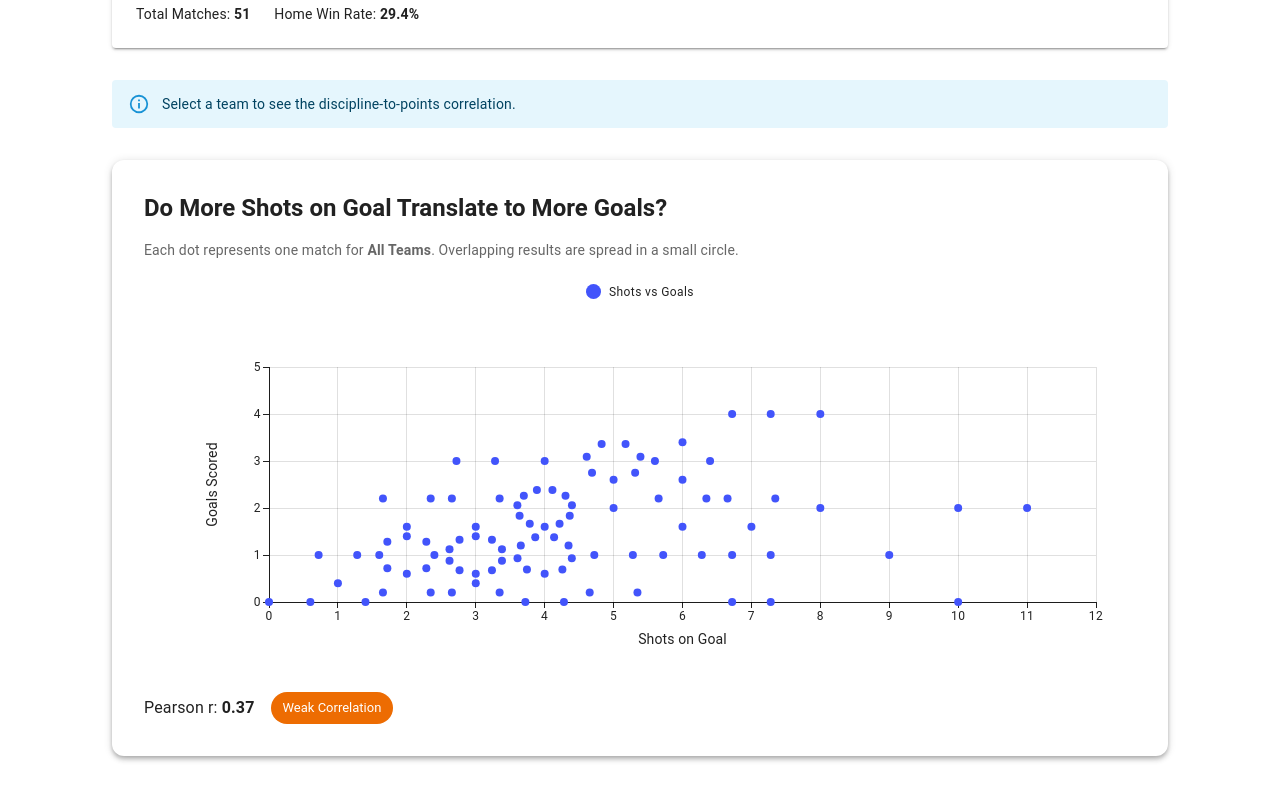
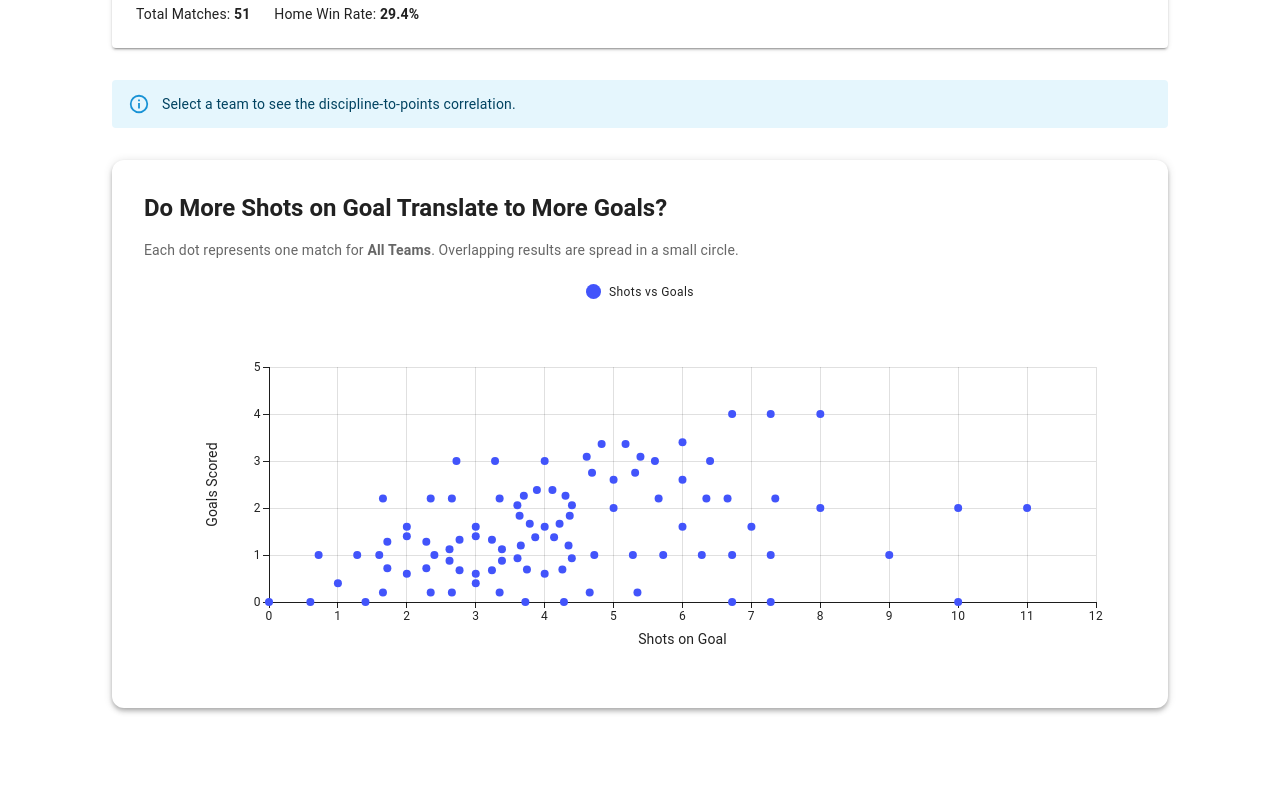
Before and after one commit to NicholasCloud4/English-Premier-League-Data-Analysis, a React (Vite) app: page /analysis in a window 1280 px wide. Shown: the part 724-1524 px from the top of the page. After the commit the page ends 1488 px from the top, so only its background shows below. Built offline with nearby package versions, Linux system fonts and the light colour scheme.

Commit message:
Revised Project

```diff
--- a/src/App.jsx
+++ b/src/App.jsx
@@ -13,7 +13,7 @@ function App() {
         <Navbar />
         <main className="max-w-6xl mx-auto px-6 py-8">
           <Routes>
-            {/* <Route path="/" element={<Navigate to="/about" replace />} /> */}
+            <Route path="/" element={<Analysis />} />
             <Route path="/analysis" element={<Analysis />} />
             <Route path="/events" element={<Events />} />
             <Route path="/about" element={<About />} />
--- a/src/components/ShotVsGoalChart.jsx
+++ b/src/components/ShotVsGoalChart.jsx
@@ -91,33 +91,33 @@ export default function ShotsVsGoalsChart({ fixtures = [], selectedTeam }) {
     }, [fixtures, selectedTeam]);
 
     // Pearson correlation — always uses rawX/rawY, never the spread positions
-    const correlation = useMemo(() => {
-        if (data.length < 2) return 0;
+    // const correlation = useMemo(() => {
+    //     if (data.length < 2) return 0;
 
-        const n = data.length;
-        const sumX = data.reduce((s, p) => s + p.rawX, 0);
-        const sumY = data.reduce((s, p) => s + p.rawY, 0);
-        const sumXY = data.reduce((s, p) => s + p.rawX * p.rawY, 0);
-        const sumX2 = data.reduce((s, p) => s + p.rawX * p.rawX, 0);
-        const sumY2 = data.reduce((s, p) => s + p.rawY * p.rawY, 0);
+    //     const n = data.length;
+    //     const sumX = data.reduce((s, p) => s + p.rawX, 0);
+    //     const sumY = data.reduce((s, p) => s + p.rawY, 0);
+    //     const sumXY = data.reduce((s, p) => s + p.rawX * p.rawY, 0);
+    //     const sumX2 = data.reduce((s, p) => s + p.rawX * p.rawX, 0);
+    //     const sumY2 = data.reduce((s, p) => s + p.rawY * p.rawY, 0);
 
-        const numerator = n * sumXY - sumX * sumY;
-        const denominator = Math.sqrt(
-            (n * sumX2 - sumX * sumX) *
-            (n * sumY2 - sumY * sumY)
-        );
+    //     const numerator = n * sumXY - sumX * sumY;
+    //     const denominator = Math.sqrt(
+    //         (n * sumX2 - sumX * sumX) *
+    //         (n * sumY2 - sumY * sumY)
+    //     );
 
-        return denominator === 0 ? 0 : numerator / denominator;
-    }, [data]);
+    //     return denominator === 0 ? 0 : numerator / denominator;
+    // }, [data]);
 
-    const correlationStrength = useMemo(() => {
-        const abs = Math.abs(correlation);
-        if (data.length < 3) return { label: "Insufficient Data", color: "warning" };
-        if (abs > 0.7) return { label: "Strong Correlation", color: "success" };
-        if (abs > 0.4) return { label: "Moderate Correlation", color: "info" };
-        if (abs > 0.2) return { label: "Weak Correlation", color: "warning" };
-        return { label: "Little / No Correlation", color: "error" };
-    }, [correlation, data.length]);
+    // const correlationStrength = useMemo(() => {
+    //     const abs = Math.abs(correlation);
+    //     if (data.length < 3) return { label: "Insufficient Data", color: "warning" };
+    //     if (abs > 0.7) return { label: "Strong Correlation", color: "success" };
+    //     if (abs > 0.4) return { label: "Moderate Correlation", color: "info" };
+    //     if (abs > 0.2) return { label: "Weak Correlation", color: "warning" };
+    //     return { label: "Little / No Correlation", color: "error" };
+    // }, [correlation, data.length]);
 
     const maxX = Math.max(...data.map(d => d.rawX), 5);
     const maxY = Math.max(...data.map(d => d.rawY), 4);
@@ -181,7 +181,7 @@ export default function ShotsVsGoalsChart({ fixtures = [], selectedTeam }) {
                     )}
                 </Box>
 
-                <Stack direction="row" spacing={2} alignItems="center">
+                {/* <Stack direction="row" spacing={2} alignItems="center">
                     <Typography variant="body1">
                         Pearson r: <strong>{correlation.toFixed(2)}</strong>
                     </Typography>
@@ -189,7 +189,7 @@ export default function ShotsVsGoalsChart({ fixtures = [], selectedTeam }) {
                         label={correlationStrength.label}
                         color={correlationStrength.color}
                     />
-                </Stack>
+                </Stack> */}
             </Stack>
         </Paper>
     );
--- a/src/pages/About.jsx
+++ b/src/pages/About.jsx
@@ -7,7 +7,7 @@ export default function About() {
 
             <div className="space-y-6 text-gray-700 leading-relaxed">
                 <p className="text-lg">
-                    Welcome to my English Premier League Data Analysis project! This interactive dashboard was created
+                    Welcome to my English Premier League Data Analysis project! This interactive website was created
                     to explore and visualize key statistics from the English Premier League, offering insights
                     into team performance, player statistics, and match outcomes.
                 </p>
@@ -23,13 +23,12 @@ export default function About() {
                 <p>
                     This project allowed me to tackle real-world challenges in data processing, API integration,
                     and creating interactive user experiences. From collecting and looking at data to designing intuitive
-                    charts, every aspect of this dashboard represents a learning opportunity and a step forward
+                    charts, every aspect of this website represents a learning opportunity and a step forward
                     in my development journey.
                 </p>
 
                 <h2 className="text-2xl font-semibold text-[#38003c] mt-8 mb-4">What You'll Find</h2>
                 <ul className="list-disc list-inside space-y-2 ml-4">
-                    <li>Comprehensive team statistics including goals, assists, and defensive records</li>
                     <li>Fixture-level match data with detailed statistics for each finished game</li>
                     <li>Event timelines for each match (goals, cards, substitutions, and other key moments)</li>
                     <li>Interactive charts and visualizations for easy data exploration</li>
@@ -39,15 +38,14 @@ export default function About() {
                 <h2 className="text-2xl font-semibold text-[#38003c] mt-8 mb-4">My Goals</h2>
                 <p>
                     Through this project, I aimed to demonstrate my ability to work with complex data,
-                    create meaningful visualizations, and build a polished, user-friendly web application.
+                    create meaningful visualizations, and build a polished, user-friendly website.
                     Whether you're a fellow football enthusiast, a recruiter looking at my portfolio, or
-                    someone interested in sports analytics, I hope this dashboard provides valuable insights
+                    someone interested in sports analytics, I hope this project provides valuable insights
                     and showcases the potential of data-driven storytelling in sports.
                 </p>
 
                 <p className="mt-8 pt-6 border-t border-gray-200 text-sm text-gray-600">
-                    <strong>Data Source:</strong> All statistics are sourced from official Premier League APIs
-                    and publicly available datasets. This is an independent project created for educational
+                    <strong>Data Source:</strong> All statistics are sourced from API-FOOTBALL. This is an independent project created for educational
                     and portfolio purposes.
                 </p>
             </div>
--- a/src/pages/Tools.jsx
+++ b/src/pages/Tools.jsx
@@ -37,7 +37,7 @@ export default function Tools() {
                             <h3 className="font-bold text-gray-900 mb-2">React Router DOM</h3>
                             <p>
                                 React Router DOM handles client-side routing, enabling seamless navigation between different
-                                sections of the dashboard without page refreshes, creating a smooth single-page
+                                sections of the website without page refreshes, creating a smooth
                                 application experience.
                             </p>
                         </div>
@@ -58,11 +58,10 @@ export default function Tools() {
 
                     <div className="space-y-4">
                         <div>
-                            <h3 className="font-bold text-gray-900 mb-2">Chart.js / Recharts</h3>
+                            <h3 className="font-bold text-gray-900 mb-2">Material UI</h3>
                             <p>
-                                Interactive charts and graphs are powered by Chart.js (or Recharts), providing dynamic
-                                visualizations that update in real-time and respond to user interactions. These libraries
-                                make complex statistical data easy to understand at a glance.
+                                The user interface and data visualizations for this project are built entirely using Material UI. Material UI provides a comprehensive set of pre-built, customizable React components that ensure a consistent, responsive, and professional design across the application.
+                                Using components such as Cards, Grids, Typography, Progress indicators, and customized visual elements, statistical data is presented in a clean and structured format. Visual elements like dynamic score rings, color-coded indicators, and structured stat panels allow users to quickly interpret performance metrics.
                             </p>
                         </div>
                     </div>
@@ -85,6 +84,13 @@ export default function Tools() {
                             <p>
                                 Modern JavaScript features like async/await, arrow functions, destructuring, and array
                                 methods are used throughout the codebase for data processing and transformation.
+                            </p>
+                        </div>
+
+                        <div>
+                            <h3 className="font-bold text-gray-900 mb-2">API-FOOTBALL</h3>
+                            <p>
+                                All football data used in this project is sourced from API-Football. This API provides access to real-time and historical football data, including fixtures, team statistics, standings, match events, goals, and disciplinary records. It has many other endpoints that can be explored!
                             </p>
                         </div>
                     </div>
@@ -116,7 +122,7 @@ export default function Tools() {
                     <h2 className="text-2xl font-semibold text-[#38003c] mb-4">Why These Technologies?</h2>
                     <p>
                         Each tool was chosen for a specific reason: React for its component reusability and large
-                        ecosystem, Vite for development speed, Tailwind for rapid styling, and Chart.js for
+                        ecosystem, Vite for development speed, Tailwind for rapid styling, and Material UI for
                         powerful yet easy-to-implement visualizations. Together, they create a modern, performant,
                         and maintainable application that showcases both my technical skills and understanding of
                         industry-standard tools.
```
